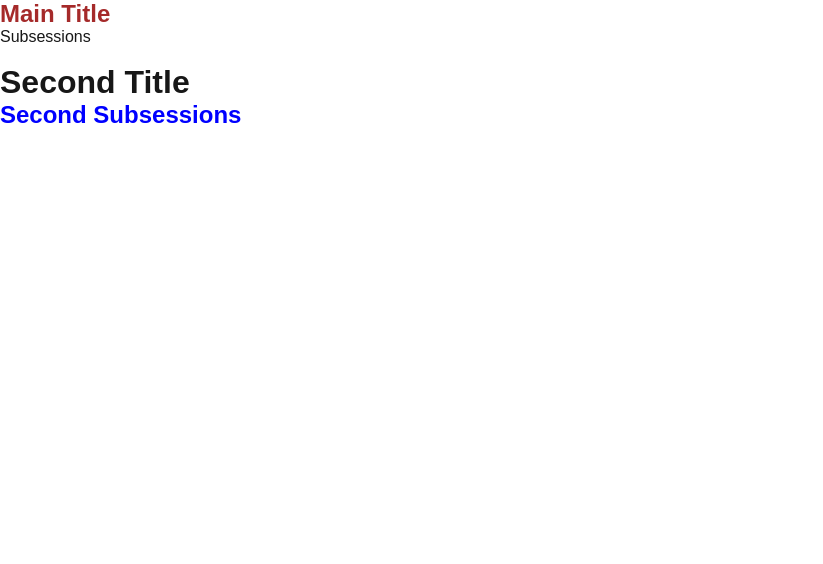
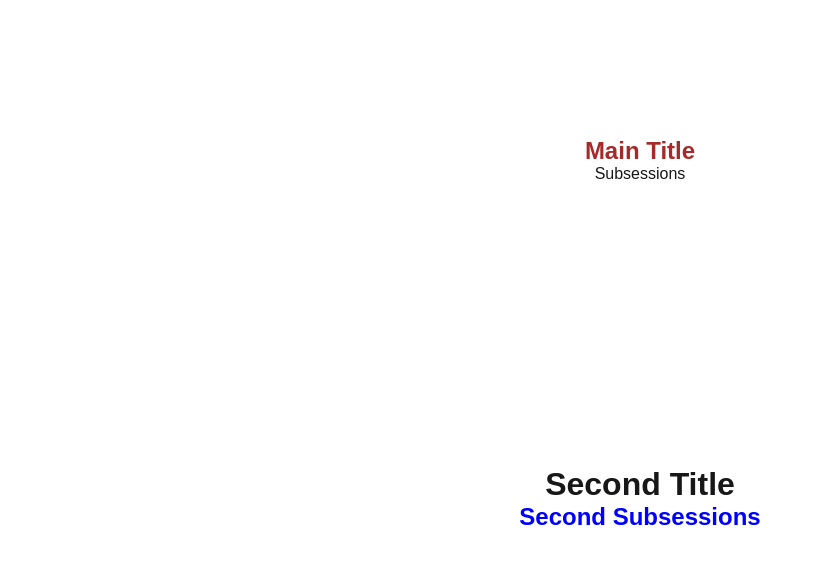
Before and after one commit to douglimaonline/JavaScript, a Next.js app in the folder Curso-nextjs/exercises/: page /basics/aboutComponent in a window 1280 px wide. Shown: the top 564 px of the page, without its empty margins (0-823 px from the left). Built offline with nearby package versions, Linux system fonts and the light colour scheme.

Commit message:
Style Module

```diff
--- a/Curso-nextjs/exercises/components/Title/Title.jsx
+++ b/Curso-nextjs/exercises/components/Title/Title.jsx
@@ -1,13 +1,15 @@
+import styles from "./style.module.css"
+
 export default function Title(props) {
     return props.small ?  (
-        <div className="title">
-        <h2 className="red">{props.main}</h2>
+        <div className={styles.title}>
+        <h2 className={styles.red}>{props.main}</h2>
         <p>{props.subtitle}</p>
         </div>
     ) : (
-        <div className="title">
+        <div className={styles.title}>
         <h1>{props.main}</h1>
-        <h2 className="blue">{props.subtitle}</h2>
+        <h2 className={styles.blue}>{props.subtitle}</h2>
         </div>
 
     )
--- /dev/null
+++ b/Curso-nextjs/exercises/components/Title/style.module.css
@@ -0,0 +1,15 @@
+.title {
+    height: 40vh;
+    display: flex;
+    justify-content: center;
+    align-items: center;
+    flex-direction: column;
+}
+
+.red {
+    color: brown;
+}
+
+.blue {
+    color: blue;
+}
--- a/Curso-nextjs/exercises/components/Title/title.css
+++ /dev/null
@@ -1,7 +0,0 @@
-.title .red {
-    color: brown;
-}
-
-.title .blue {
-    color: blue;
-}
--- a/Curso-nextjs/exercises/pages/_app.js
+++ b/Curso-nextjs/exercises/pages/_app.js
@@ -1,5 +1,4 @@
 import "@/styles/globals.css";
-import "@/components/Title/Title.css"
 
 export default function App({ Component, pageProps }) {
   return <Component {...pageProps} />;
```
